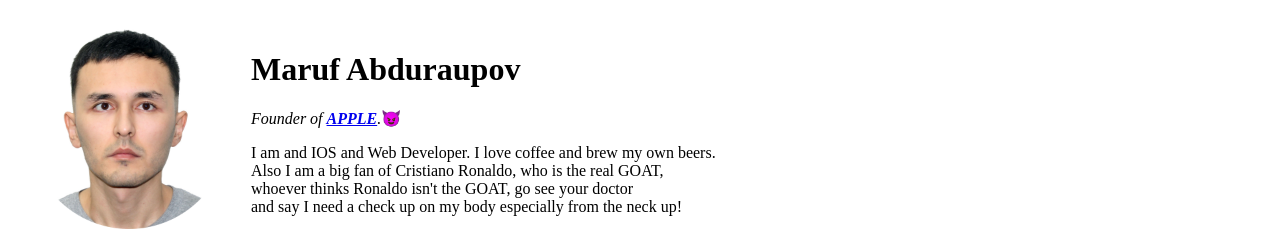
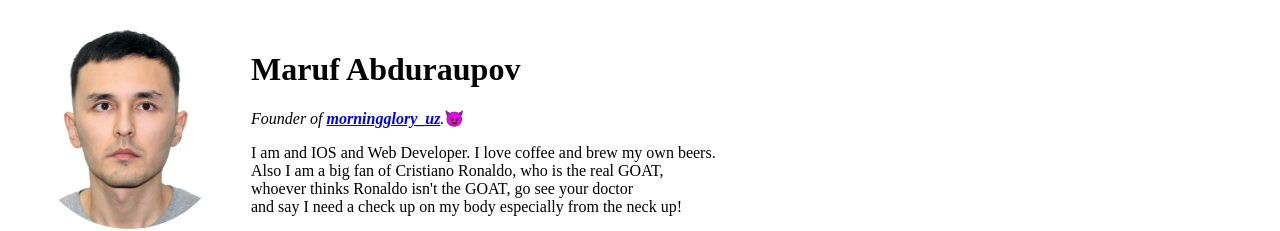
Before and after one commit to marufjon9/CV-new, a plain HTML site: page index.html in a window 1280 px wide. Shown: the top 231 px of the page. Drawn offline with Linux system fonts and the light colour scheme.

Commit message:
Update index.html

```diff
--- a/index.html
+++ b/index.html
@@ -15,7 +15,7 @@
         </td>
         <td>
             <h1>Maruf Abduraupov</h1>
-            <p><em>Founder of <strong> <a href="https://apple.com"> APPLE</a></strong>.</em>😈</p>
+            <p><em>Founder of <strong> <a href="https://apple.com"> morningglory_uz</a></strong>.</em>😈</p>
             <p>I am and IOS and Web Developer. I love coffee and brew my own beers.<br> Also I am a big fan of Cristiano Ronaldo, who is the real GOAT, <br> whoever thinks Ronaldo isn't the GOAT, go see your doctor <br> and say I need a check up on my body especially from the neck up!</p>
         </td>
     </table>
```
